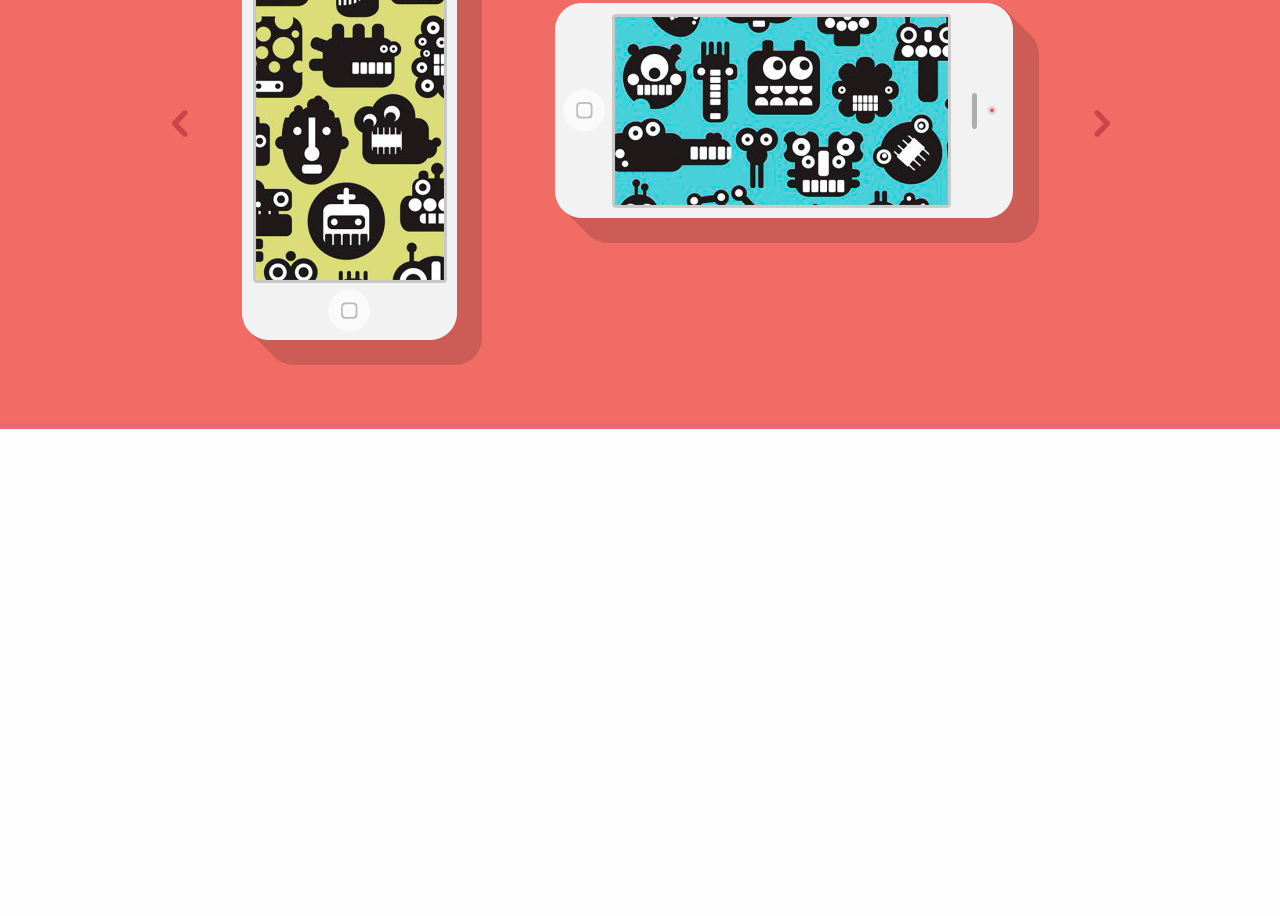
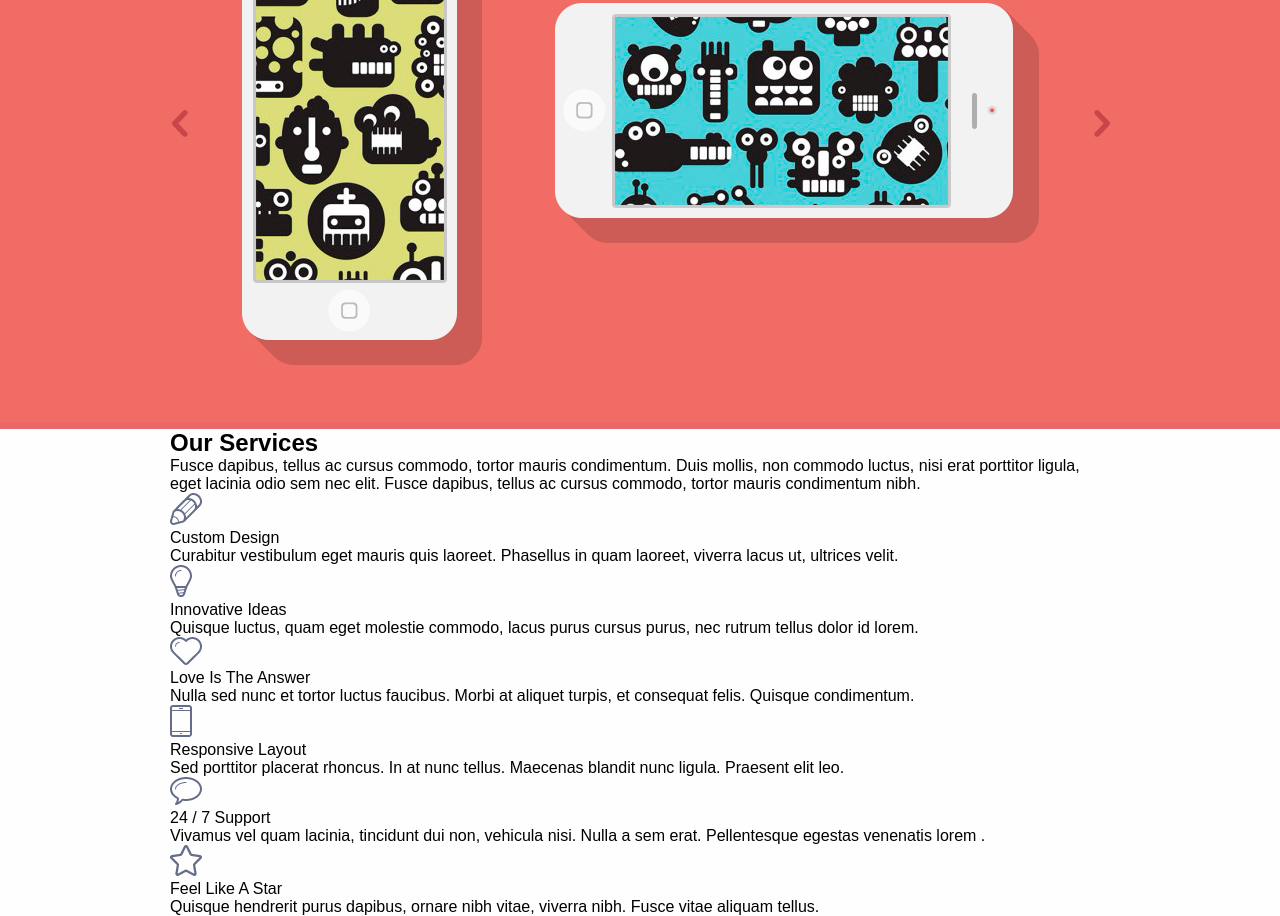
Before and after one commit to whvt/singolo, a plain HTML site: page singolo1.html in a window 1280 px wide. Shown: the part 266-1182 px from the top of the page. Before the commit the page ends 800 px from the top, so only its background shows below. Drawn offline with Linux system fonts and the light colour scheme; a web font is replaced by a local one.

Commit message:
feat:add services container

```diff
--- a/singolo1.html
+++ b/singolo1.html
@@ -55,6 +55,61 @@
     </div> <!-- ./slider-->
 
     <section class="services">
+        <div class="container">
+            <h2 class="services-title">Our Services</h2>
+            <p class="services-subtitle">Fusce dapibus, tellus ac cursus commodo, tortor mauris condimentum. Duis mollis, non commodo luctus, nisi erat porttitor ligula, eget lacinia odio sem nec elit. Fusce dapibus, tellus ac cursus commodo, tortor mauris condimentum nibh.</p>
+            <div class="services-inner">
 
+                <div class="services-item">
+                    <div class="services-logo">
+                        <img class="services-image" src="assets/images/pen.png" alt="pen">
+                    </div>
+                    <div class="services_item_title">Custom Design</div>
+                    <p class="services_item_text">Curabitur vestibulum eget mauris quis laoreet. Phasellus in quam laoreet, viverra lacus ut, ultrices velit.</p>
+                </div>
+
+                <div class="services-item">
+                    <div class="services-logo">
+                        <img class="services-img" src="assets/images/bulb.png">
+                    </div>
+                    <div class="services-item-title">Innovative Ideas</div>
+                    <p class="services-item-text">Quisque luctus, quam eget molestie commodo, lacus purus cursus purus, nec rutrum tellus dolor id lorem.</p>
+                </div>
+
+                <div class="services-item">
+                    <div class="services-logo">
+                        <img class="services__img" src="assets/images/heart.png" alt="heart" >
+                    </div>
+                    <div class="services-item-title">Love Is The Answer</div>
+                    <p class="services-item-text">Nulla sed nunc et tortor luctus faucibus. Morbi at aliquet turpis, et consequat felis. Quisque condimentum.</p>
+                </div>
+
+                <div class="services-item">
+                    <div class="services-logo">
+                        <img class="services-img" src="assets/images/phone.png" alt="phone" >
+                    </div>
+                    <div class="services-item-title">Responsive Layout</div>
+                    <p class="services-item-text">Sed porttitor placerat rhoncus. In at nunc tellus. Maecenas blandit nunc ligula. Praesent elit leo.</p>
+                </div>
+
+                <div class="services-item">
+                    <div class="services-logo">
+                        <img class="services-img" src="assets/images/bubble.png" alt="bubble" >
+                    </div>
+                    <div class="services-item-title">24 / 7 Support</div>
+                    <p class="services-item-text">Vivamus vel quam lacinia, tincidunt dui non, vehicula nisi. Nulla a sem erat. Pellentesque egestas venenatis lorem .</p>
+                </div>
+
+                <div class="services-item">
+                    <div class="services-logo">
+                        <img class="services-img" src="assets/images/star.png" alt="star" >
+                    </div>
+                    <div class="services-item-title">Feel Like A Star</div>
+                    <p class="services-item-text">Quisque hendrerit purus dapibus, ornare nibh vitae, viverra nibh. Fusce vitae aliquam tellus.</p>
+                </div>
+
+            </div>
+        </div>
     </section>
 </body>
+</html>
```
